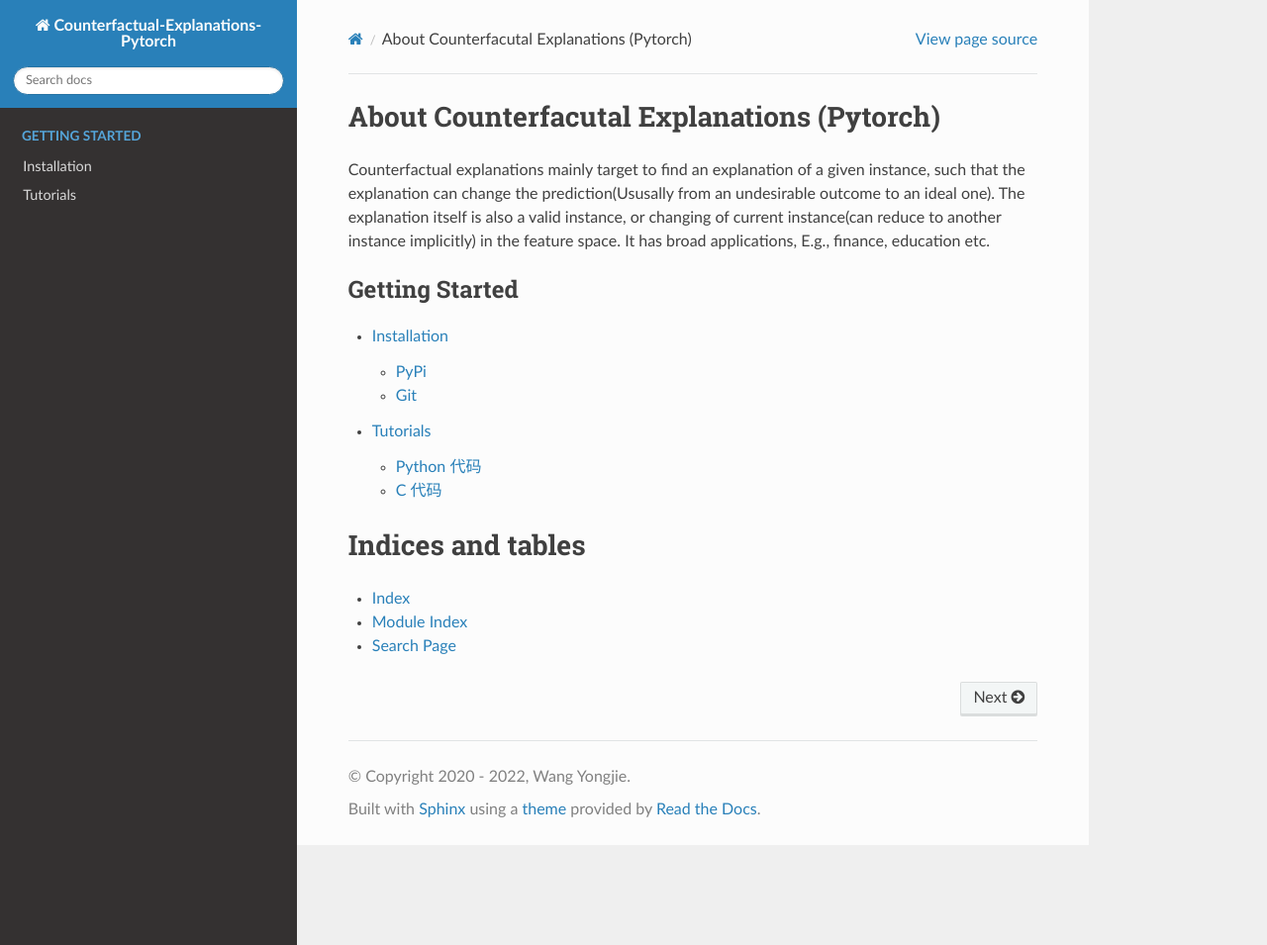
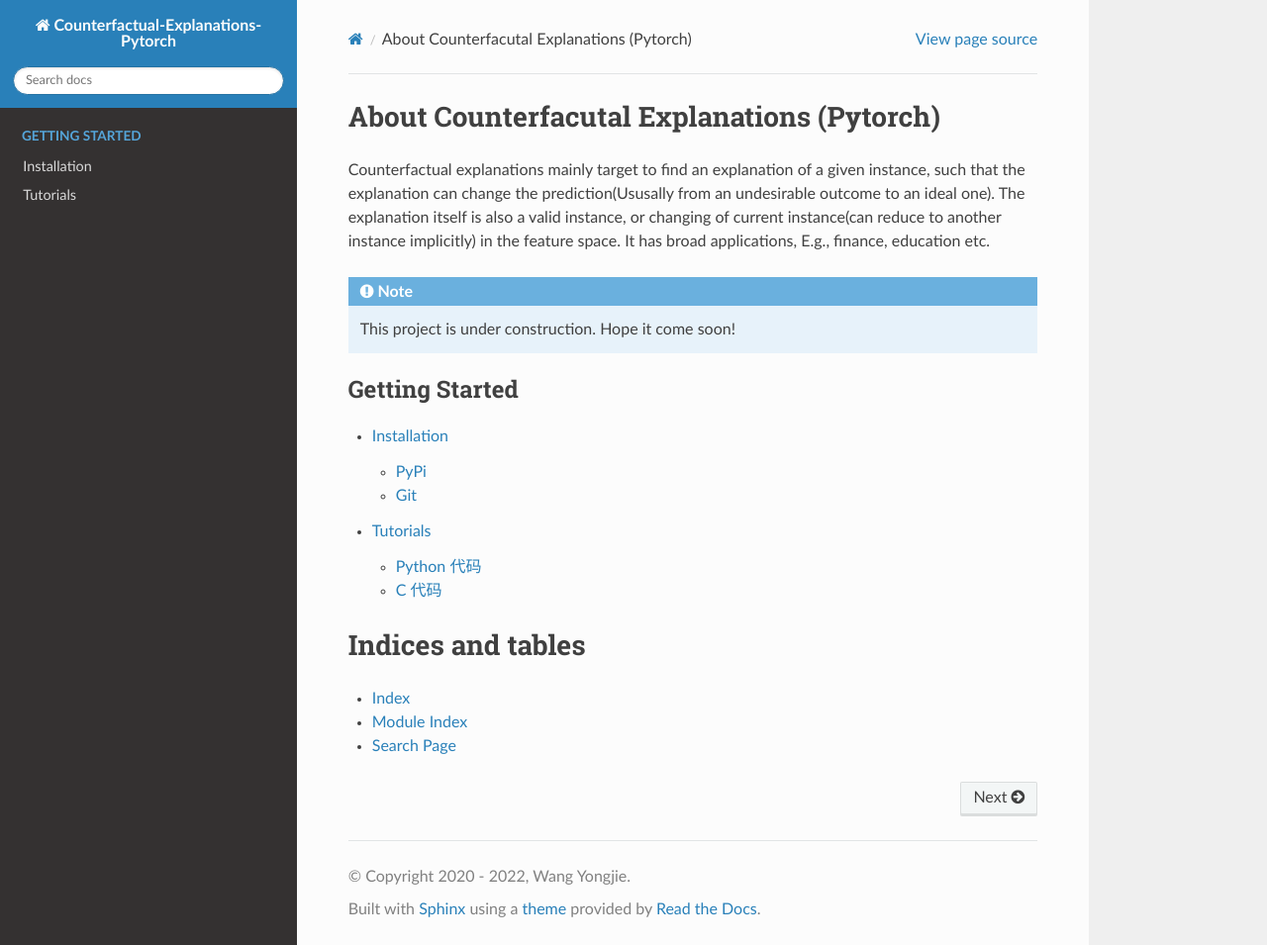
Before and after one commit to wangyongjie-ntu/CFAI, a Sphinx documentation site: the page built from docs/index.rst, in a window 1280 px wide and 955 px high. Shown: the whole window at 99% size. Built offline with Sphinx 7.4.7 and the Read the Docs theme 2.0.0, drawn with Linux system fonts in a browser that asks for light colours.

Commit message:
index.rst

```diff
--- a/docs/index.rst
+++ b/docs/index.rst
@@ -2,6 +2,10 @@ About Counterfacutal Explanations (Pytorch)
 ================================
 
 Counterfactual explanations mainly target to find an explanation of a given instance, such that the explanation can change the prediction(Ususally from an undesirable outcome to an ideal one). The explanation itself is also a valid instance, or changing of current instance(can reduce to another instance implicitly) in the feature space. It has broad applications, E.g., finance, education etc.
+
+.. note::
+
+    This project is under construction. Hope it come soon!
 
 .. toctree::
     :maxdepth: 2
```
